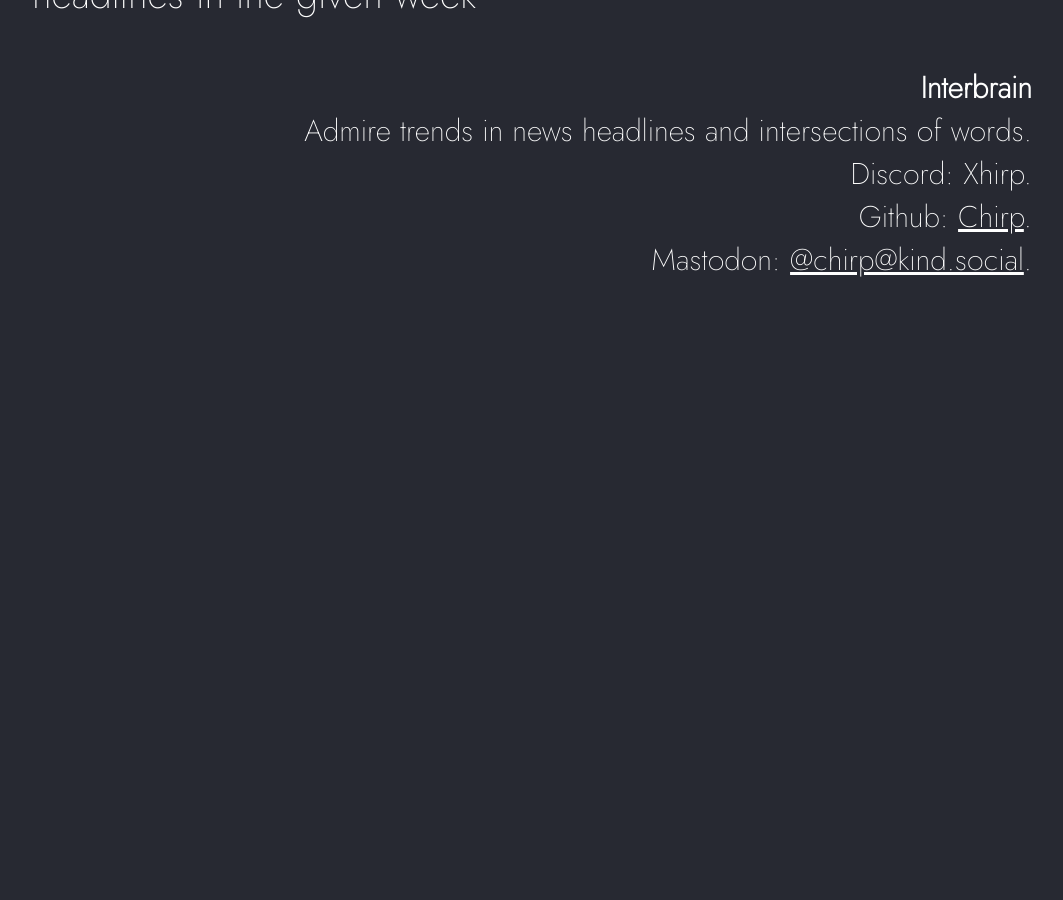
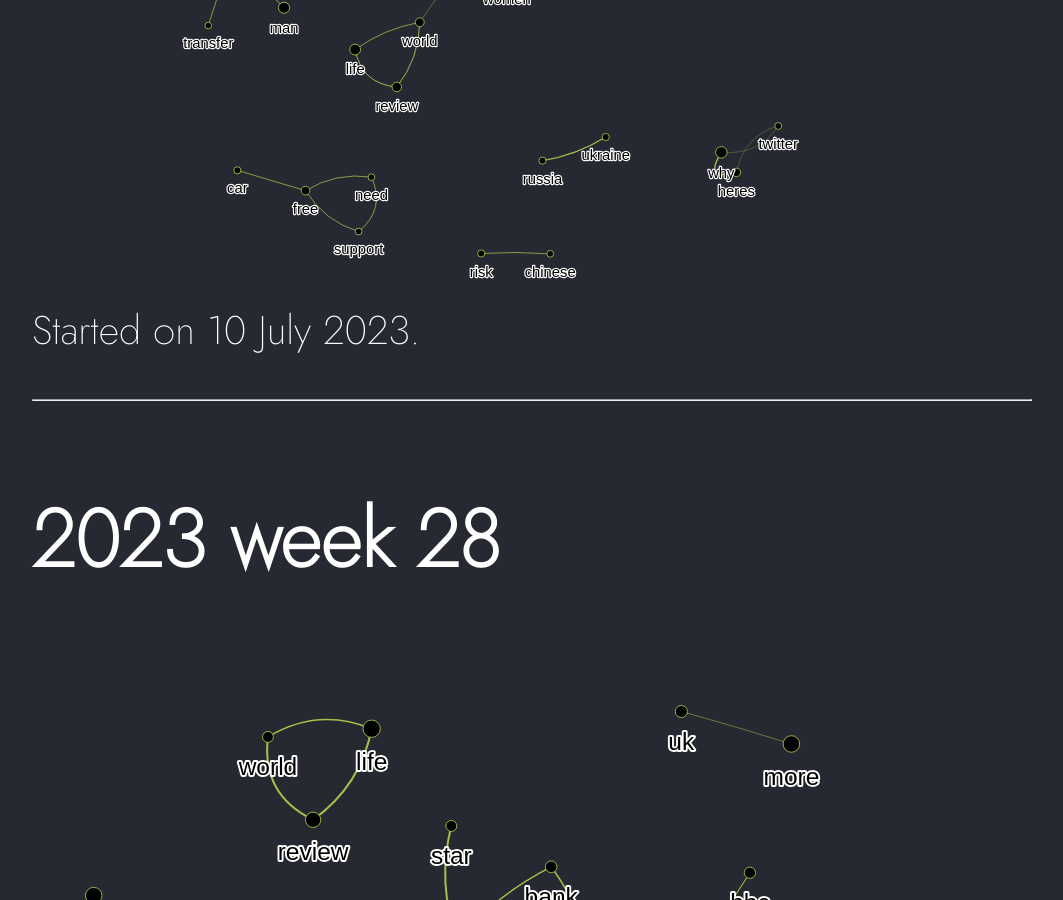
Before and after one commit to Squalm/freebrain-site, a Jekyll site: the page built from site/index.markdown, in a window 1280 px wide and 900 px high, scrolled down 1118 px. Shown: the whole window, without its empty margins (108-1171 px from the left). Built offline with Jekyll 4.4.1, drawn with Linux system fonts in a browser that asks for light colours; before the commit the page ends 1523 px from its top, so only the background shows below that.

Commit message:
add latest images

```diff
--- a/site/index.markdown
+++ b/site/index.markdown
@@ -8,4 +8,5 @@
 Use it to view trends in news articles' headlines.
 
 # All time decayed counts:
-![Graph showing decayed counts for all the data collected](/assets/images/tot.png)
+![Graph showing decayed counts for all the data collected](/assets/images/decayed.png)
+Started on 10 July 2023.
```
Also changed, not shown: site/_posts/2023-07-16-w28.md (+1 -1 lines), site/assets/images/decayed.png (added), site/assets/images/weekly/y2023w28.png (added).
